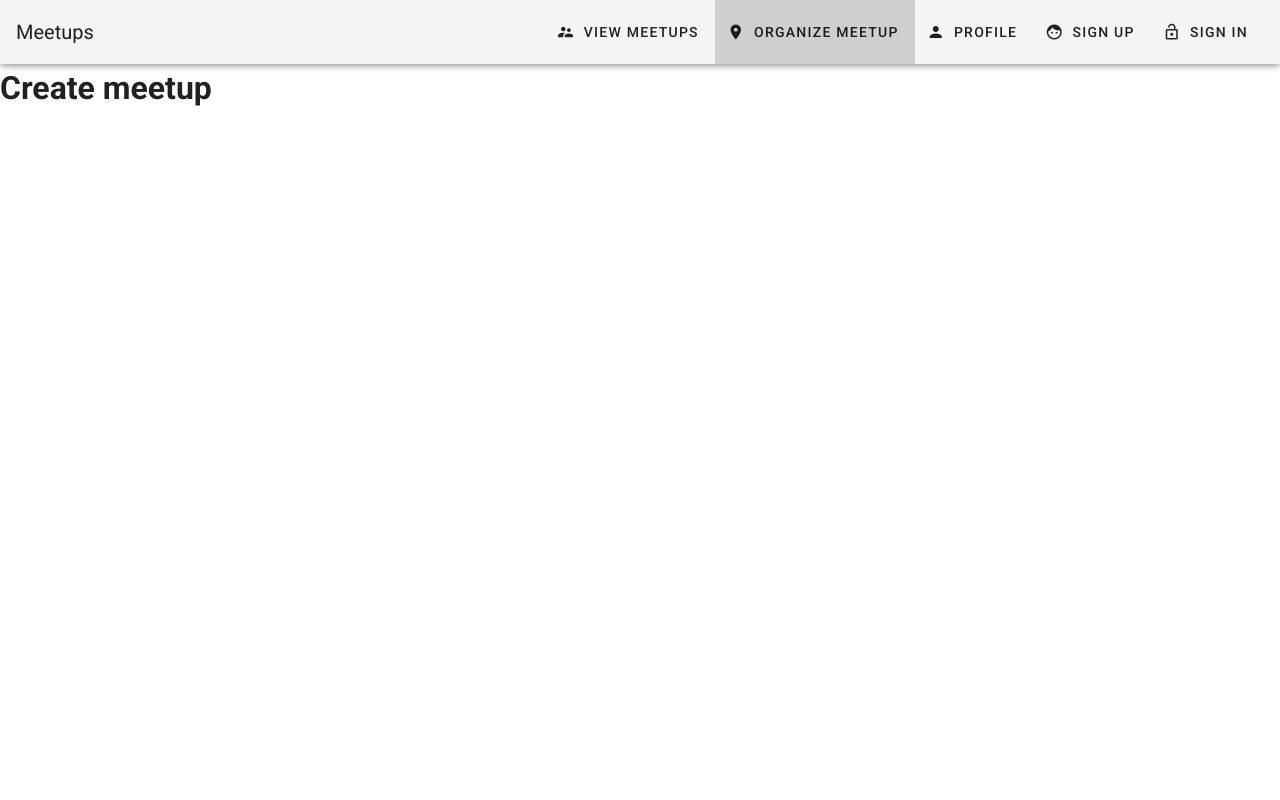
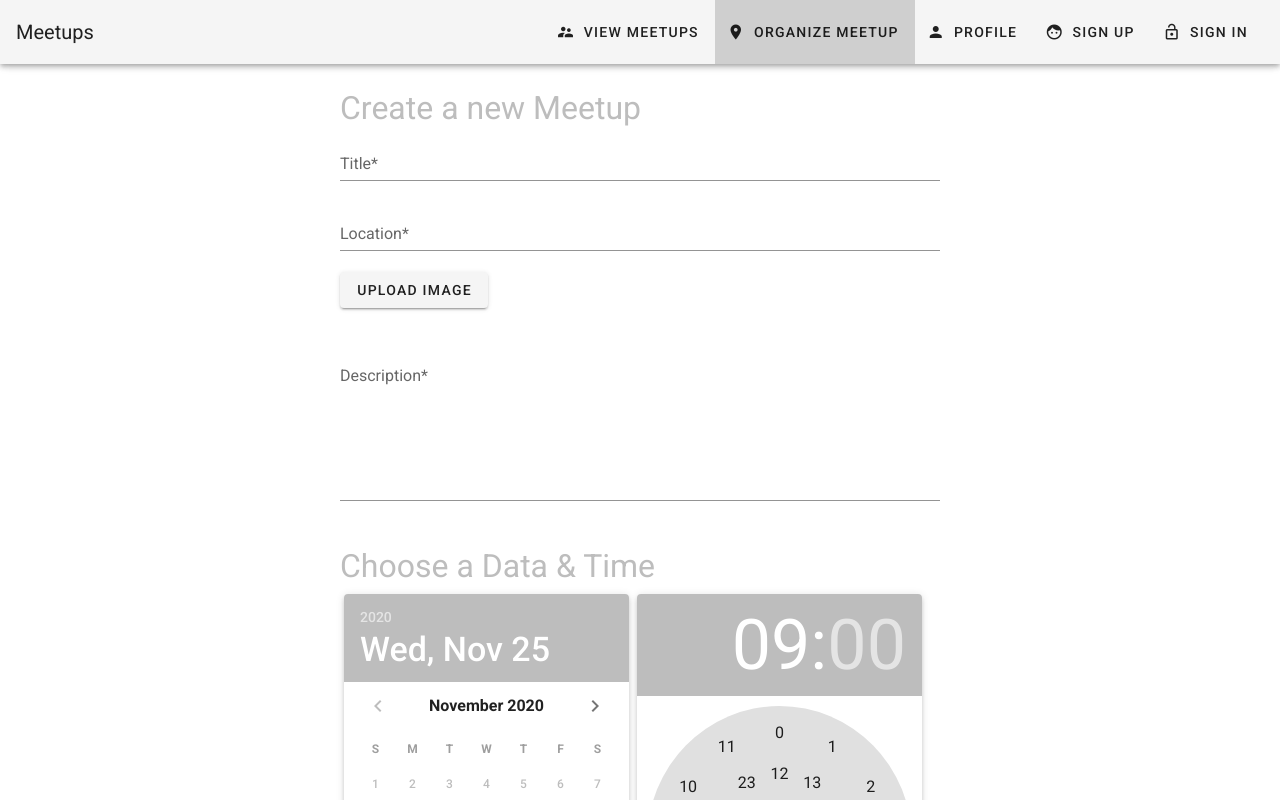
Before and after one commit to yuriy-dezhniuk/meetups, a Vue app: page /createmeetup in a window 1280 px wide. Shown: the top 800 px of the page. Built offline with nearby package versions, Linux system fonts and the light colour scheme; no server answers.

Commit message:
Mtp 5 meetup creation page (#4)
* responcive toolbar

* responcive toolbar

* slider

* task 3 and 4

* resolve all conversations

* edit content on profile page

* width100

* adsfasdf

* organaze meetup  blank

* Create meetup page task

* bug fix

* bug fixing

* bug fix

```diff
--- a/src/views/CreateMeetup.vue
+++ b/src/views/CreateMeetup.vue
@@ -1,11 +1,147 @@
 <template>
-  <h1>Create meetup</h1>
+  <v-form
+    class="mx-auto"
+    style="max-width: 600px"
+    @submit.prevent="createMeetup"
+  >
+    <h2 class="pt-5 grey--text text--lighten-1 font-weight-regular">
+      Create a new Meetup
+    </h2>
+
+    <v-text-field
+      label="Title*"
+      required
+      color="dark lighten-1"
+      v-model="title"
+    ></v-text-field>
+
+    <v-text-field
+      label="Location*"
+      required
+      color="dark lighten-1"
+      v-model="location"
+    ></v-text-field>
+
+    <v-btn
+      color="dark lighten-1"
+      class="text-none mb-5"
+      @click="onUploadImgBtnClick()"
+    >
+      UPLOAD IMAGE
+    </v-btn>
+    <input
+      ref="uploader"
+      class="d-none"
+      type="file"
+      accept="image/*"
+      @change="onFileChanged"
+    >
+    <v-img
+      v-if="selectedImg.img"
+      :src="selectedImg.url"
+      max-width="300"
+      max-height="300"
+      class="rounded"
+    ></v-img>
+
+    <v-textarea
+      color="dark lighten-1"
+      class="mt-5"
+      label="Description*"
+      no-resize
+      v-model="description"
+    ></v-textarea>
+
+    <h2 class="pt-5 grey--text text--lighten-1 font-weight-regular">
+      Choose a Data & Time
+    </h2>
+
+    <v-date-picker
+      v-model="meetupDate"
+      :min="minDate"
+      class="ma-1"
+      width="285"
+      elevation="3"
+      color="grey lighten-1"
+      style="height: 400px"
+    ></v-date-picker>
+
+    <v-time-picker
+      elevation="3"
+      v-model="meetupTime"
+      format="24hr"
+      class="ma-1"
+      width="285"
+      color="grey lighten-1"
+      style="height: 400px"
+    ></v-time-picker>
+
+    <br>
+    <v-btn
+      color="dark"
+      class="mt-10 mb-10"
+      type="submit"
+    >CREATE MEETUP</v-btn>
+  </v-form>
 </template>
 
 <script>
 // @ is an alias to /src
+const tomorrow = new Date();
+tomorrow.setDate(tomorrow.getDate() + 1);
+const tomorrowStr = tomorrow.toISOString().substr(0, 10);
 
 export default {
   name: 'CreateMeetup',
+  data: () => ({
+    title: '',
+    location: '',
+    selectedImg: {
+      img: null,
+      url: '',
+    },
+    description: '',
+    meetupDate: tomorrowStr,
+    minDate: tomorrowStr,
+    meetupTime: '09:00',
+  }),
+  methods: {
+    onUploadImgBtnClick() {
+      this.$refs.uploader.click();
+    },
+    onFileChanged(e) {
+      [this.selectedImg.img] = e.target.files;
+      // do something
+      if (this.selectedImg.img) {
+        this.selectedImg.url = URL.createObjectURL(this.selectedImg.img);
+      }
+    },
+    // getTomorrowDay() {
+    //   // const tomorrow = new Date();
+    //   // tomorrow.setDate(tomorrow.getDate() + 1);
+    //   // return tomorrow.toISOString().substr(0, 10);
+    // },
+    // getDefaultMeetupDay() {
+    //   // this.meetupDate = this.getTomorrowDay();
+    // },
+    createMeetup() {
+      if (
+        (this.title === '')
+        || (this.location === '')
+        || !this.selectedImg.img
+        || (this.description === '')
+      ) {
+        alert('All fields should be filled');
+      } else {
+        alert('Meetup is created');
+      }
+    },
+  },
 };
 </script>
+
+<style scoped lang="scss">
+  h2 {
+    font-size: 2rem;
+  }
+</style>
```
